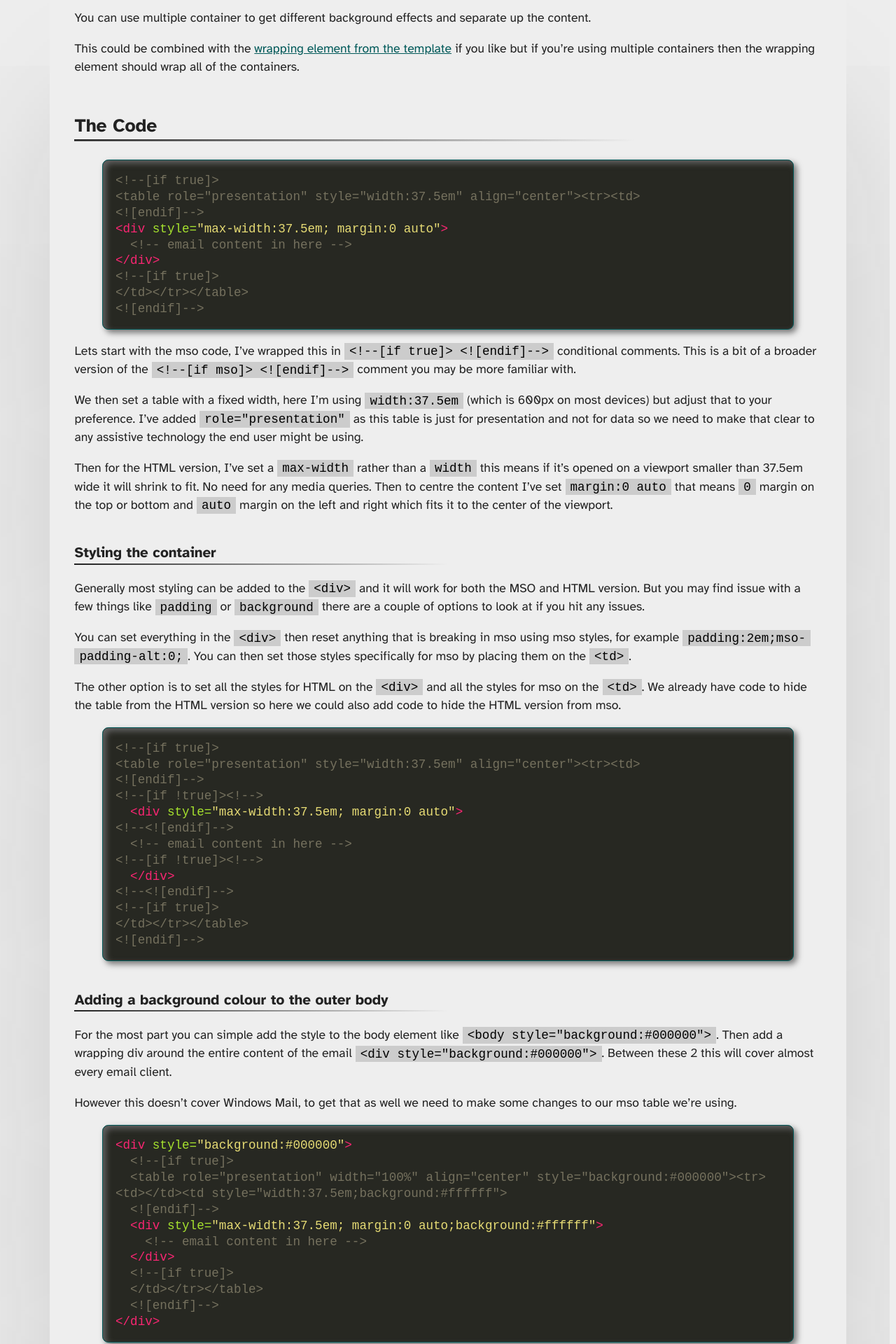
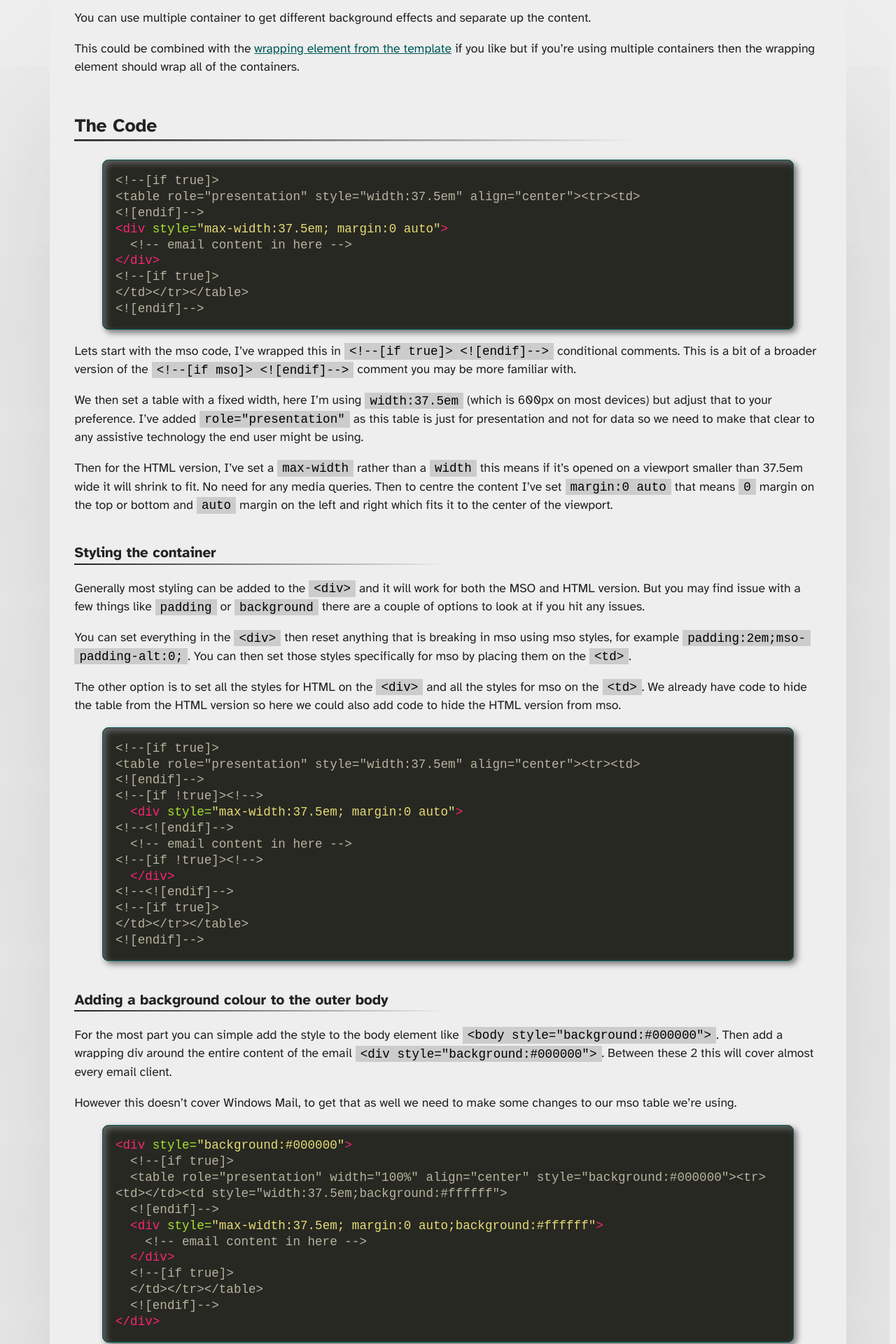
Before and after one commit to M-J-Robbins/good-email-code, a Jekyll site: the page built from email-code/container.md, in a window 1280 px wide. Shown: the part 415-2335 px from the top of the page at 70% size. Built offline with Jekyll 4.4.1, drawn with Linux system fonts in a browser that asks for light colours; our own code applies the rules of GitHub Pages for plain Markdown files; a script that is not in the unit is left out.

Commit message:
Update style.css

```diff
--- a/assets/css/style.css
+++ b/assets/css/style.css
@@ -198,17 +198,17 @@ code.highlighter-rouge{
   -webkit-box-decoration-break: clone;
 }
 .highlight .hll { background-color: #272822; }
-.highlight .c { color: #75715e } /* Comment */
+.highlight .c { color: #b7b39f } /* Comment */
 .highlight .err { color: #960050; background-color: #1e0010 } /* Error */
 .highlight .k { color: #66d9ef } /* Keyword */
 .highlight .l { color: #ae81ff } /* Literal */
 .highlight .n { color: #f8f8f2 } /* Name */
 .highlight .o { color: #f92672 } /* Operator */
 .highlight .p { color: #f8f8f2 } /* Punctuation */
-.highlight .cm { color: #75715e } /* Comment.Multiline */
+.highlight .cm { color: #b7b39f } /* Comment.Multiline */
 .highlight .cp { color: #97937c } /* Comment.Preproc */
-.highlight .c1 { color: #75715e } /* Comment.Single */
-.highlight .cs { color: #75715e } /* Comment.Special */
+.highlight .c1 { color: #b7b39f } /* Comment.Single */
+.highlight .cs { color: #b7b39f } /* Comment.Special */
 .highlight .ge { font-style: italic } /* Generic.Emph */
 .highlight .gs { font-weight: bold } /* Generic.Strong */
 .highlight .kc { color: #66d9ef } /* Keyword.Constant */
@@ -258,6 +258,6 @@ code.highlighter-rouge{
 .highlight .il { color: #ae81ff } /* Literal.Number.Integer.Long */
 
 .highlight .gh { } /* Generic Heading & Diff Header */
-.highlight .gu { color: #75715e; } /* Generic.Subheading & Diff Unified/Comment? */
+.highlight .gu { color: #b7b39f; } /* Generic.Subheading & Diff Unified/Comment? */
 .highlight .gd { color: #f92672; } /* Generic.Deleted & Diff Deleted */
 .highlight .gi { color: #a6e22e; } /* Generic.Inserted & Diff Inserted */
```
